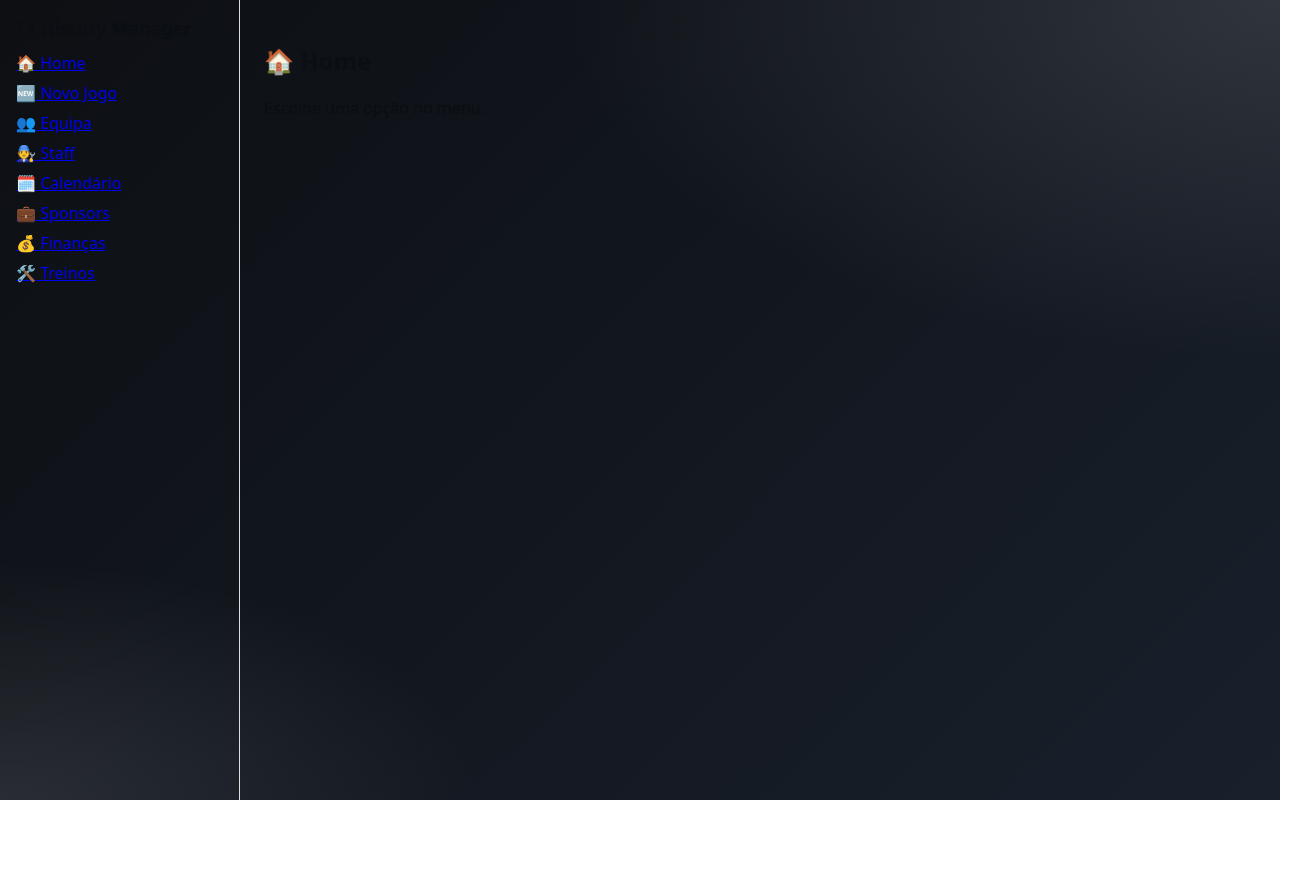
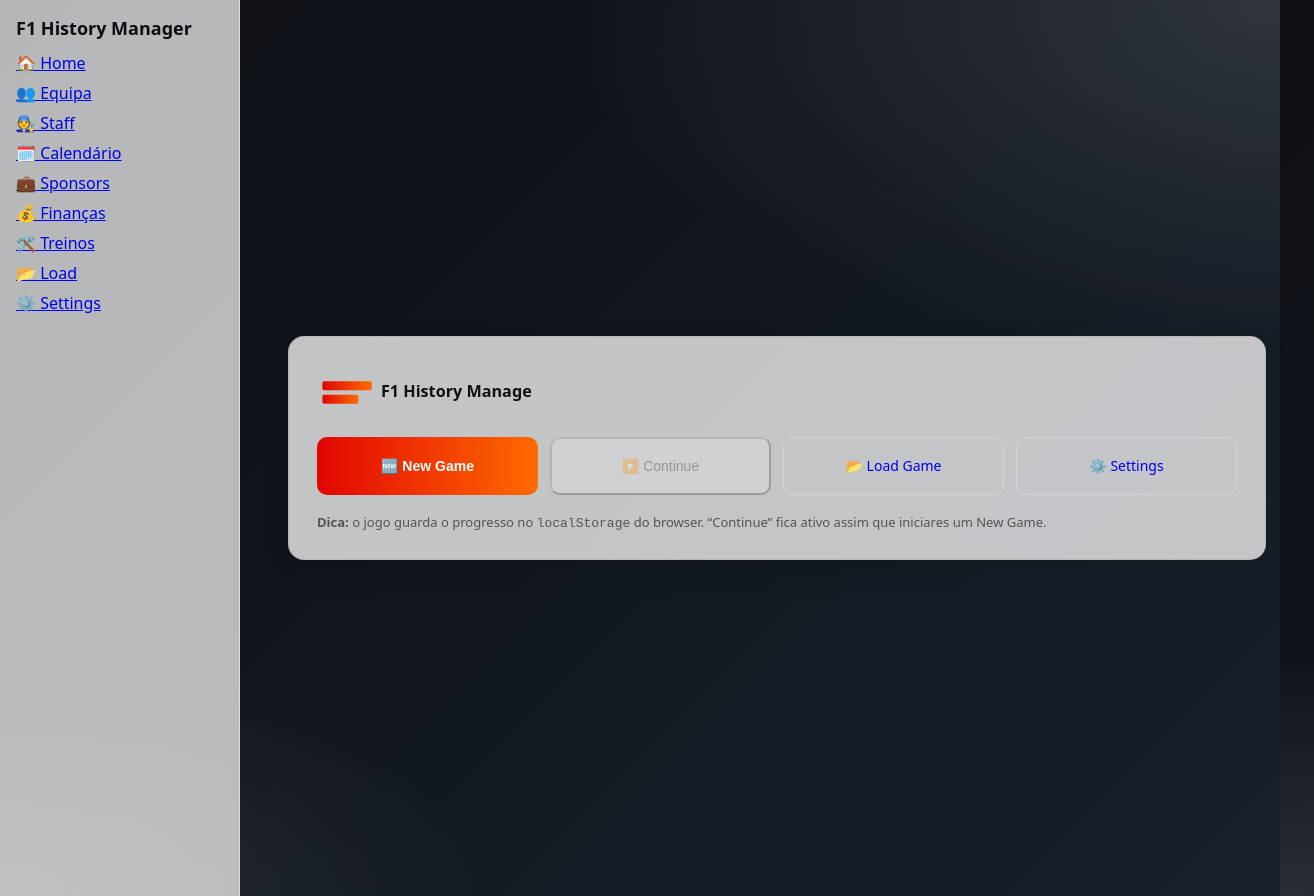
Before and after one commit to nakata5588/F1-History-Manager, a React (Vite) app: page / in a window 1280 px wide. Shown: the whole page, 1314 px wide, since content can reach past the window. Before the commit the page ends 800 px from the top, so only its background shows below. Built offline with nearby package versions, Linux system fonts and the light colour scheme.

Commit message:
Update main.jsx

```diff
--- a/src/main.jsx
+++ b/src/main.jsx
@@ -10,36 +10,65 @@ import Staff from './pages/Staff.jsx'
 import Calendar from './pages/Calendar.jsx'
 import Sponsors from './pages/Sponsors.jsx'
 import Finances from './pages/Finances.jsx'
+import LoadGame from './pages/LoadGame.jsx'
+import Settings from './pages/Settings.jsx'
 
+/** ---------- HOME (Main Screen) ---------- **/
 function Home() {
+  const { save, setSave, clear } = useSave()
+  const hasSave = !!save
+
+  function newGame() {
+    setSave(db)
+    location.hash = '#/team'
+  }
+  function continueGame() {
+    if (hasSave) location.hash = '#/team'
+  }
+
   return (
-    <>
-      <h2>🏠 Home</h2>
-      <p>Escolhe uma opção no menu.</p>
-    </>
+    <div style={{
+      minHeight:'100vh',
+      display:'grid',
+      placeItems:'center',
+      padding:24
+    }}>
+      <div className="glass" style={{padding:28, width:'min(920px, 92vw)'}}>
+        <div style={{display:'flex', alignItems:'center', gap:18, marginBottom:18}}>
+          <img src="./logo.svg" alt="logo" height="54"/>
+          <div style={{flex:1}} />
+          {hasSave && (
+            <button className="btn ghost" onClick={clear} title="Apagar save local">🗑️ Clear Save</button>
+          )}
+        </div>
+
+        <div style={{
+          display:'grid',
+          gridTemplateColumns:'repeat(auto-fit,minmax(180px,1fr))',
+          gap:12
+        }}>
+          <button className="btn primary" onClick={newGame}>🆕 New Game</button>
+          <button className="btn" onClick={continueGame} disabled={!hasSave}>▶️ Continue</button>
+          <Link className="btn" style={{textDecoration:'none', display:'inline-block', textAlign:'center', lineHeight:'36px', border:'1px solid #cfd5df', borderRadius:10}} to="/load">📂 Load Game</Link>
+          <Link className="btn" style={{textDecoration:'none', display:'inline-block', textAlign:'center', lineHeight:'36px', border:'1px solid #cfd5df', borderRadius:10}} to="/settings">⚙️ Settings</Link>
+        </div>
+
+        <div style={{marginTop:18, fontSize:13, color:'#555'}}>
+          <strong>Dica:</strong> o jogo guarda o progresso no <code>localStorage</code> do browser. “Continue” fica ativo assim que iniciares um New Game.
+        </div>
+      </div>
+    </div>
   )
 }
 
-function NewGame() {
-  const { setSave } = useSave()
-  function start() {
-    setSave(db)
-    alert('Carreira 1980 iniciada!')
-    location.hash = '#/team'
-  }
-  return (
-    <>
-      <h2>🆕 Novo Jogo</h2>
-      <button onClick={start}>Começar 1980</button>
-    </>
-  )
-}
-
+/** ---------- Treinos (continua igual) ---------- **/
 function Practice() {
   const { save } = useSave()
-  if (!save) return <p>Cria um jogo em <a href="#/new">Novo Jogo</a> primeiro.</p>
+  if (!save) return <p>Cria um jogo em <a href="#/">Home</a> → <strong>New Game</strong> primeiro.</p>
   const track = save.tracks[0]
-  const results = simulateSession(save.drivers, save.teams, track, { seed: 1980 })
+  const seed = parseInt(localStorage.getItem('sim_seed') || '1980', 10)
+  const results = simulateSession(save.drivers, save.teams, track, { seed })
+
   return (
     <>
       <h2>🛠️ Treinos — {track.name}</h2>
@@ -56,32 +85,35 @@ function Practice() {
   )
 }
 
+/** ---------- Layout com sidebar (estilo FM) ---------- **/
 function Layout() {
   return (
-    <div style={{display:'grid', gridTemplateColumns:'240px 1fr', height:'100vh', fontFamily:'system-ui, sans-serif'}}>
-      <aside style={{borderRight:'1px solid #ddd', padding:16}}>
+    <div style={{display:'grid', gridTemplateColumns:'240px 1fr', minHeight:'100vh', fontFamily:'system-ui, sans-serif'}}>
+      <aside style={{borderRight:'1px solid #ddd', padding:16, background:'rgba(255,255,255,0.7)'}}>
         <h1 style={{fontSize:18, margin:0}}>F1 History Manager</h1>
         <nav style={{display:'grid', gap:8, marginTop:12}}>
           <Link to="/">🏠 Home</Link>
-          <Link to="/new">🆕 Novo Jogo</Link>
           <Link to="/team">👥 Equipa</Link>
           <Link to="/staff">🧑‍🔧 Staff</Link>
           <Link to="/calendar">🗓️ Calendário</Link>
           <Link to="/sponsors">💼 Sponsors</Link>
           <Link to="/finances">💰 Finanças</Link>
           <Link to="/practice">🛠️ Treinos</Link>
+          <Link to="/load">📂 Load</Link>
+          <Link to="/settings">⚙️ Settings</Link>
         </nav>
       </aside>
       <main style={{padding:24}}>
         <Routes>
           <Route path="/" element={<Home />} />
-          <Route path="/new" element={<NewGame />} />
           <Route path="/team" element={<Team />} />
           <Route path="/staff" element={<Staff />} />
           <Route path="/calendar" element={<Calendar />} />
           <Route path="/sponsors" element={<Sponsors />} />
           <Route path="/finances" element={<Finances />} />
           <Route path="/practice" element={<Practice />} />
+          <Route path="/load" element={<LoadGame />} />
+          <Route path="/settings" element={<Settings />} />
         </Routes>
       </main>
     </div>
```
